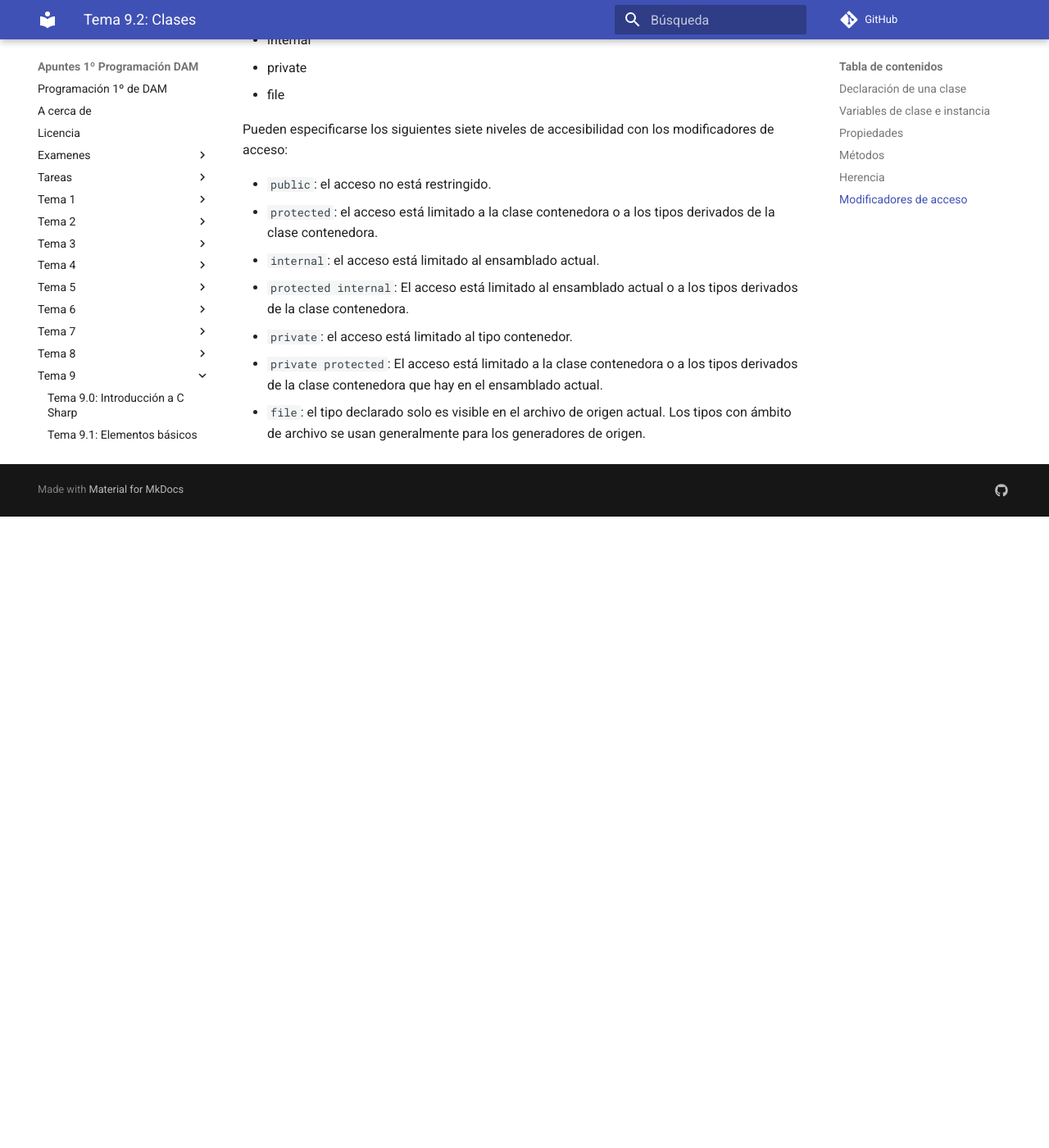
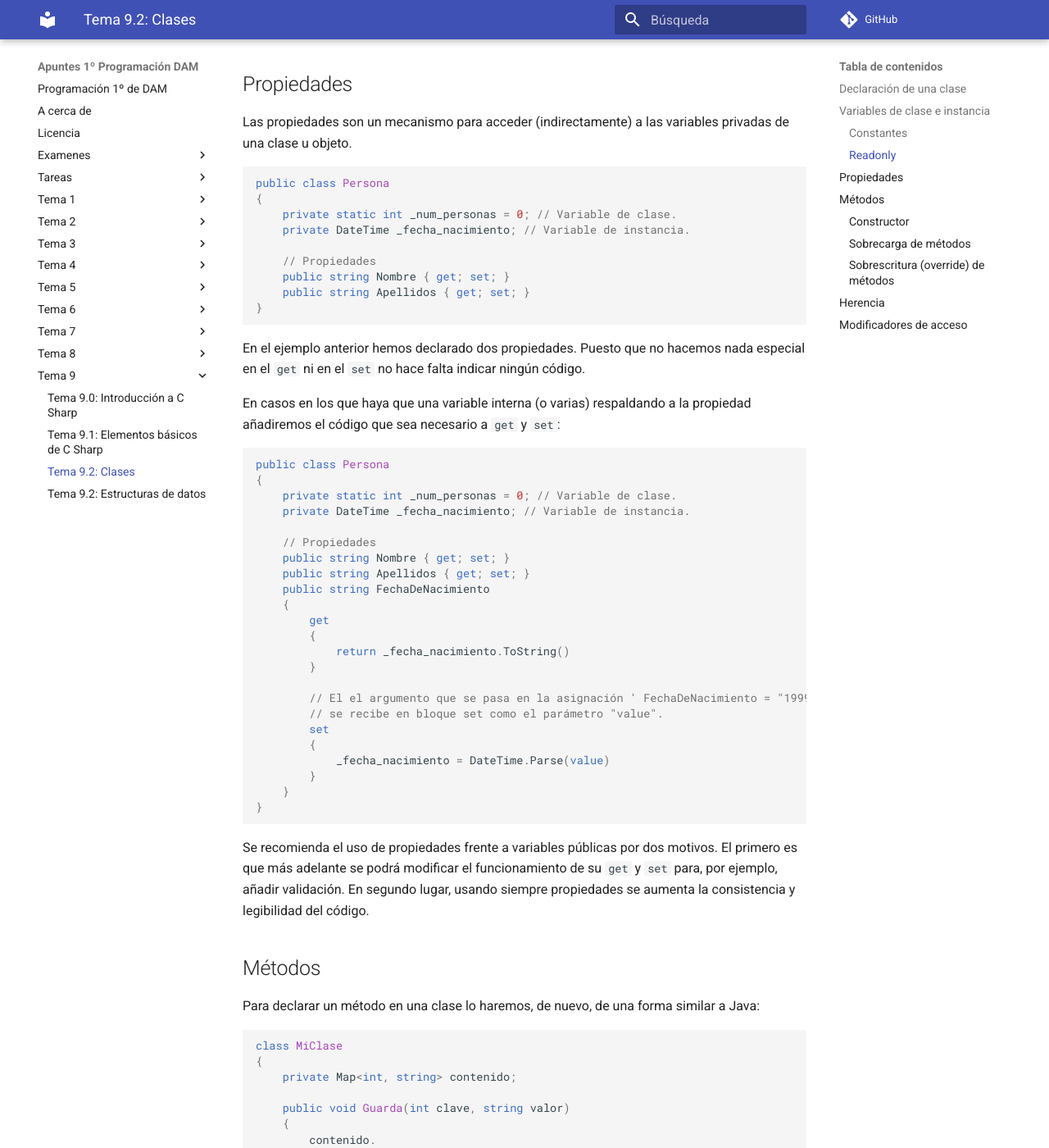
Before and after one commit to mmourazos/DAM_PR_Apuntes, an MkDocs documentation site: the page built from docs/Tema 9/Tema - 9.2 - Clases.md, in a window 1280 px wide and 1400 px high, scrolled down 1392 px. Shown: the whole window at 82% size. Built offline with MkDocs 1.6.1 and Material for MkDocs 9.7.7, drawn with Linux system fonts in a browser that asks for light colours; comment, search, counter and statistics services are not loaded; before the commit the page ends 2022 px from its top, so only the background shows below that; some of the changed text lies outside the part shown.

Commit message:
Retoques C#

````diff
--- a/docs/Tema 9/Tema - 9.2 - Clases.md
+++ b/docs/Tema 9/Tema - 9.2 - Clases.md
@@ -13,6 +13,8 @@
 
 ## Variables de clase e instancia
 
+Las variables de clase e instancia se declaran igual que en Java con dos salvedades: las constantes y las variables de solo lectura.
+
 ```c#
 public class Persona
 {
@@ -21,6 +23,43 @@
 }
 ```
 
+### Constantes
+
+Si en Java declarábamos una constante de la siguiente forma:
+
+```Java
+public class Clase {
+    public static final int VALOR = 123;
+}
+```
+
+en C# tendremos que usar la palabra reservada `constant` que substituiría a `public final` pues se considera que todas las constantes son automáticamente estáticas.
+
+```C#
+public class Clase
+{
+    public const int VALOR = 123;
+}
+```
+
+### Readonly
+
+Si no conocemos el valor de nuestra constante antes de ejecutar el código pero no vamos a permitir cambiarla una vez asignada usaremos la palabra reservada `readonly`.
+
+Lo que en Java sería:
+
+```Java
+public static final int[] VALORES = {1, 2, 3};
+```
+
+En C# será:
+
+```C#
+public static readonly int[] VALORES = {1, 2, 3};
+```
+
+**NOTA:** Aunque no podamos cambiar la asignación de `VALORES` al array en memoria siempre podremos cambiar su contenido `VALORES[0] = 10`.
+
 ## Propiedades
 
 Las propiedades son un mecanismo para acceder (indirectamente) a las variables privadas de una clase u objeto.
@@ -28,23 +67,97 @@
 ```c#
 public class Persona
 {
-    private string nombre;
-    private string apellidos;
-    private static int num_personas = 0; // Variable de clase.
-    private DateTime fecha_nacimiento; // Variable de instancia.
+    private static int _num_personas = 0; // Variable de clase.
+    private DateTime _fecha_nacimiento; // Variable de instancia.
 
     // Propiedades
-    public string Nombre {
-        get;
-        set;
-    }
+    public string Nombre { get; set; }
+    public string Apellidos { get; set; }
 }
 
 ```
 
+En el ejemplo anterior hemos declarado dos propiedades. Puesto que no hacemos nada especial en el `get` ni en el `set` no hace falta indicar ningún código.
+
+En casos en los que haya que una variable interna (o varias) respaldando a la propiedad añadiremos el código que sea necesario a `get` y `set`:
+
+```C#
+public class Persona
+{
+    private static int _num_personas = 0; // Variable de clase.
+    private DateTime _fecha_nacimiento; // Variable de instancia.
+
+    // Propiedades
+    public string Nombre { get; set; }
+    public string Apellidos { get; set; }
+    public string FechaDeNacimiento
+    {
+        get
+        {
+            return _fecha_nacimiento.ToString()
+        }
+
+        // El el argumento que se pasa en la asignación ' FechaDeNacimiento = "1999, 5, 16" '
+        // se recibe en bloque set como el parámetro "value".
+        set
+        {
+            _fecha_nacimiento = DateTime.Parse(value)
+        }
+    }
+}
+```
+
+Se recomienda el uso de propiedades frente a variables públicas por dos motivos. El primero es que más adelante se podrá modificar el funcionamiento de su `get` y `set` para, por ejemplo, añadir validación. En segundo lugar, usando siempre propiedades se aumenta la consistencia y legibilidad del código.
+
 ## Métodos
 
+Para declarar un método en una clase lo haremos, de nuevo, de una forma similar a Java:
+
+```C#
+class MiClase
+{
+    private Map<int, string> contenido;
+
+    public void Guarda(int clave, string valor)
+    {
+        contenido.
+    }
+}
+```
+
+### Constructor
+
+### Sobrecarga de métodos
+
+### Sobrescritura (`override`) de métodos
+
+Si queremos cambiar el comportamiento de un método que heredamos de una superclase hemos de usar la palabra clave `override`:
+
+```C#
+public class Mascota
+{
+    string Tipo { get; set; }
+    string Nombre { get; set; }
+    string Edad {
+        //...
+    }
+
+    // ...
+
+    public override string ToString() {
+        return $"Soy un {Tipo} de {Edad} años y me llamo {Nombre}.";
+    }
+}
+
+// ...
+Mascota mascota = new Mascota("Perro", "Churri", "2018");
+
+Console.WriteLine(mascota);
+```
+
 ## Herencia
+
+En C# así como en Java tendremos que una clase puede heredar de **una única** clase padre o _superclase_. Convirtiéndose la heredera en _subclase_ de su _superclase_.
 
 ## Modificadores de acceso
 
````
Also changed, not shown: docs/Tema 9/Tema - 9.3 - Estructuras de datos de C-Sharp.md (+1 -0 lines), 5 other files.
